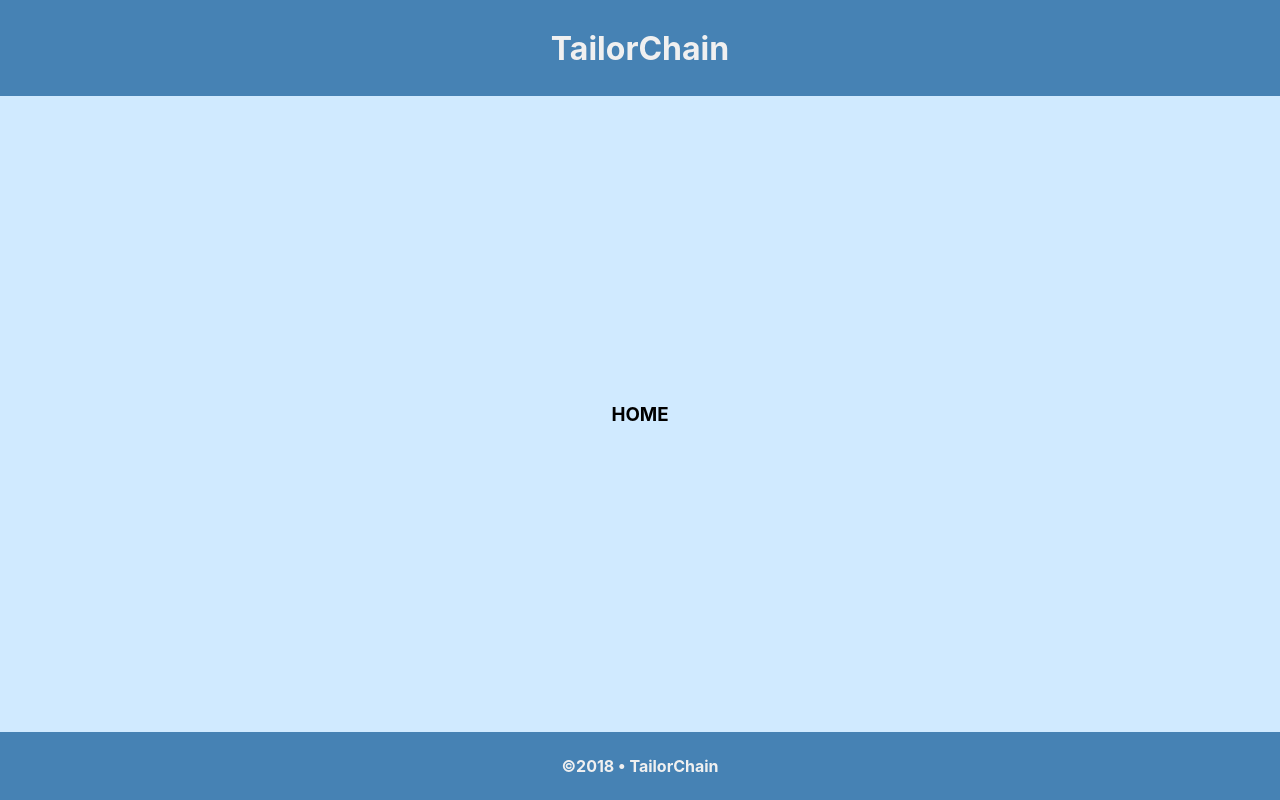
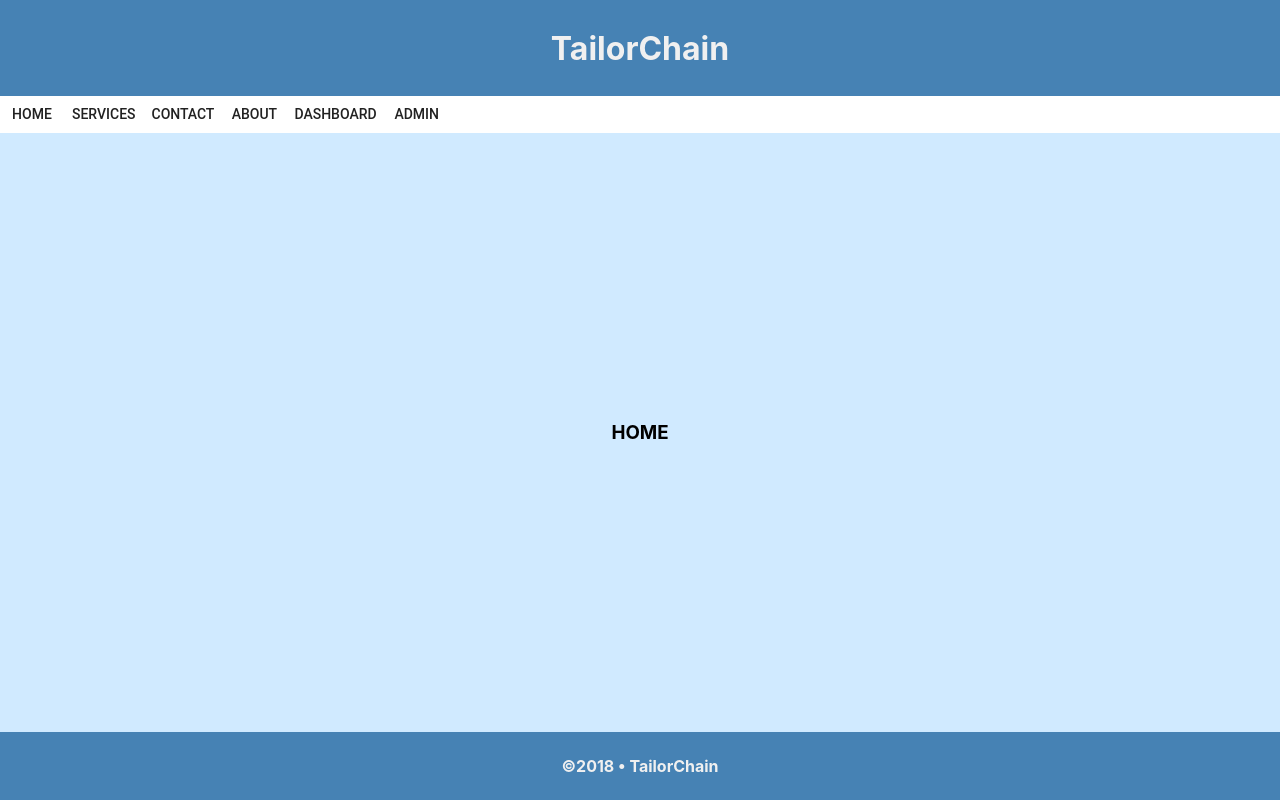
Before and after one commit to StevenJBurns/tailorchain-website, a React (Create React App) app in the folder client/: page / in a window 1280 px wide. Built offline with nearby package versions, Linux system fonts and the light colour scheme.

Commit message:
Added material-ui buttons with react-router-dom Link elements to AppNav --> works well

```diff
--- a/client/src/components/app/AppNav.jsx
+++ b/client/src/components/app/AppNav.jsx
@@ -1,10 +1,21 @@
 /* React, Redux and Router Imports */
 import React from "react";
+import { Link } from "react-router-dom";
+
+/* external dependencies */
+import Button from "@material-ui/core/Button";
 
 
 const AppNav = (props) => {
   return (
-    <nav></nav>
+    <nav>
+      <Button component={Link} to="/">HOME</Button>
+      <Button component={Link} to="/services">SERVICES</Button>
+      <Button component={Link} to="/contact">CONTACT</Button>
+      <Button component={Link} to="/about">ABOUT</Button>
+      <Button component={Link} to="/dashboard">DASHBOARD</Button>
+      <Button component={Link} to="/admin">ADMIN</Button>
+    </nav>
   );
 };
 
```
